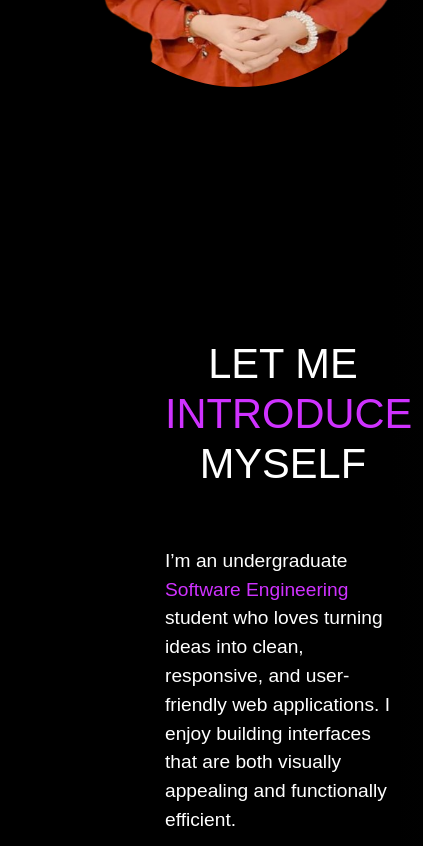
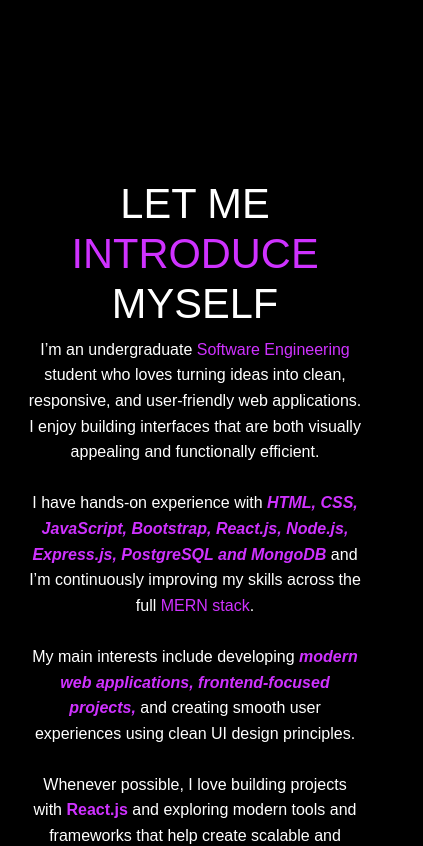
Before and after one commit to FarheenArshad3377/farheen-portfolio, a React (Vite) app: page / in a window 390 px wide. Shown: the part 840-1686 px from the top of the page, 423 px wide, since content can reach past the window. Built offline with nearby package versions, Linux system fonts and the light colour scheme; a web font is replaced by a local one.

Commit message:
Updated portfolio description and styles

```diff
--- a/package.json
+++ b/package.json
@@ -6,8 +6,9 @@
   "scripts": {
     "dev": "vite",
     "build": "vite build",
-    "lint": "eslint .",
-    "preview": "vite preview"
+    "preview": "vite preview",
+    "predeploy": "npm run build",
+    "deploy": "gh-pages -d dist"
   },
   "dependencies": {
     "bootstrap": "^5.3.8",
@@ -31,6 +32,7 @@
     "eslint": "^9.39.1",
     "eslint-plugin-react-hooks": "^7.0.1",
     "eslint-plugin-react-refresh": "^0.4.24",
+    "gh-pages": "^6.3.0",
     "globals": "^16.5.0",
     "vite": "^7.2.4"
   }
--- a/src/components/Home/Home.jsx
+++ b/src/components/Home/Home.jsx
@@ -43,8 +43,8 @@ const Home = () => {
                 alt="home pic"
                 className="img-fluid"
                 style={{
-                  width: "400px",
-                  height: "400px",
+                  width: "300px",
+                  height: "300px",
                   borderRadius: "50%",
                   objectFit: "fill",
                   marginLeft: "45px",
--- a/src/style.css
+++ b/src/style.css
@@ -370,20 +370,31 @@ button:focus {
 }
 
 .home-about-description {
-    color: white !important;
-    padding-top: 100px !important;
-    padding-bottom: 20px !important;
-    text-align: center;
-    display: block;
-    margin-left: 141px;
-    width: 71%;
+  color: white !important;
+  padding: 50px 20px; /* top-bottom 50px, left-right 20px */
+  text-align: center; /* center text */
+  margin: 0 auto; /* center container horizontally */
+  max-width: 900px; /* max width for large screens */
+  width: 100%; /* full width on smaller screens */
+  display: block;
 }
 
+
 .home-about-body {
-  padding-top: 50px;
-  font-size: 1.2em !important;
-  text-align: left;
-  background: black;
+  font-size: 1.1em !important; /* slightly smaller for mobile */
+  text-align: center; /* center text on mobile */
+  line-height: 1.6em; /* spacing between lines */
+}
+
+/* Media query for tablets and small screens */
+@media (max-width: 768px) {
+  .home-about-description {
+    padding: 40px 15px;
+  }
+  .home-about-body {
+    font-size: 1em !important;
+    text-align: center;
+  }
 }
 
 .home-about-social {
```
Also changed, not shown: 2 other files (tests, documents, lock files or other folders).
